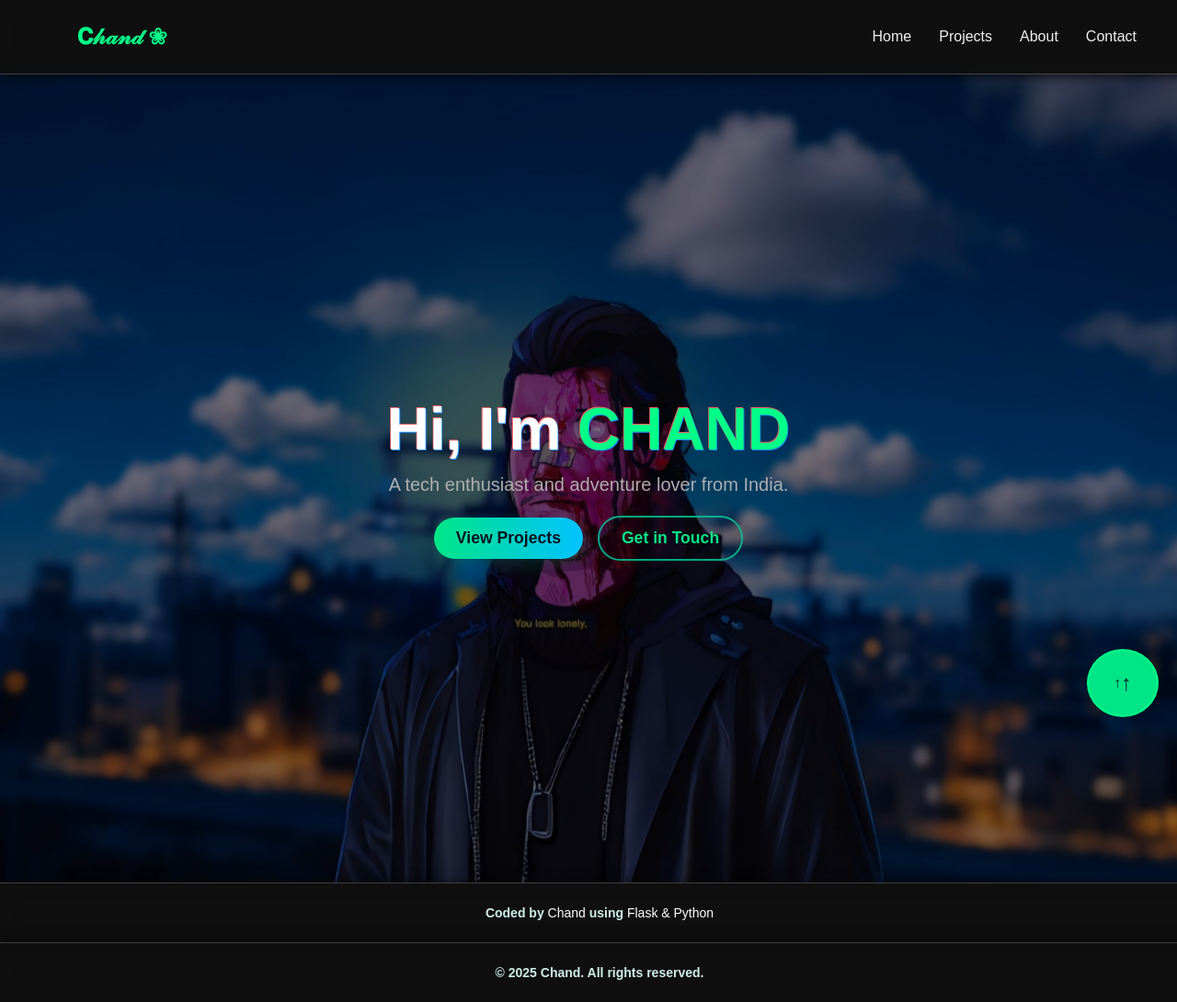
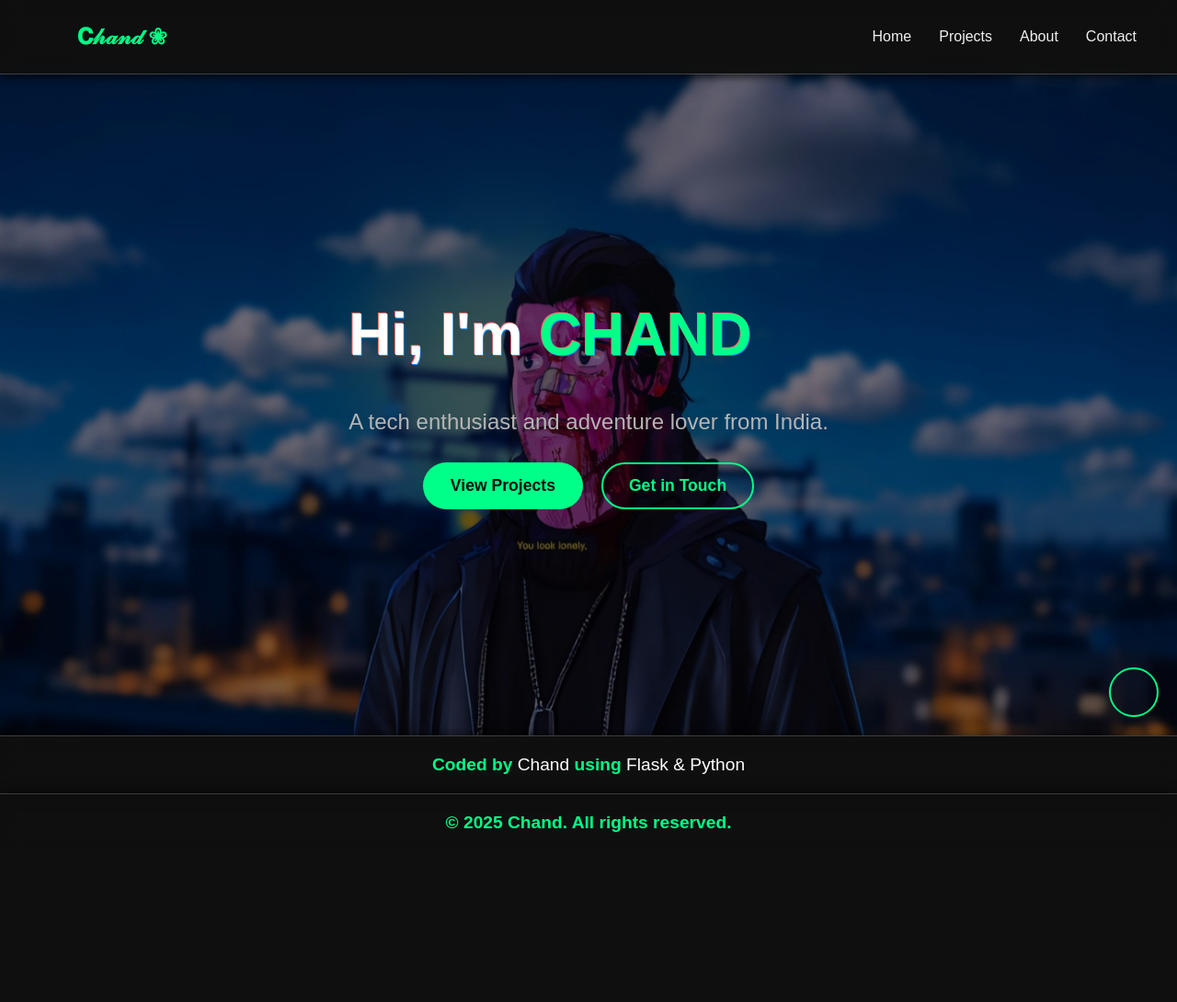
Before and after one commit to skchand786/crispy-chiken, a Flask app: page / in a window 1280 px wide. Shown: the whole page at 92% size. After the commit the page ends 905 px from the top, so only its background shows below. Run offline with Flask 3, Linux system fonts and the light colour scheme.

Commit message:
Update home.html

```diff
--- a/templates/home.html
+++ b/templates/home.html
@@ -3,107 +3,17 @@
 {% block title %}Home - My Professional Portfolio{% endblock %}
 
 {% block content %}
-<style>
-    /* Basic styles to ensure the hero content stacks vertically and centers */
-    .hero-section {
-        /* background image / height may be set in base.css or inline elsewhere */
-        padding: 80px 20px;
-        display: flex;
-        align-items: center;
-        justify-content: center;
-    }
-
-    .intro {
-        max-width: 1100px;
-        width: 100%;
-        text-align: center; /* center align the text */
-        color: #fff;
-        /* optional backdrop for readability if background is busy */
-        /* background: rgba(0,0,0,0.2); padding: 30px; border-radius: 8px; */
-    }
-
-    .intro h1 {
-        font-size: 64px;
-        margin: 0 0 12px 0;
-        font-weight: 800;
-    }
-
-    #bruteforce-name {
-        color: #00ffd0; /* fallback color before animation changes it */
-        -webkit-text-stroke: 0.5px rgba(0,0,0,0.15);
-    }
-
-    .intro p {
-        font-size: 20px;
-        margin: 0 0 22px 0;
-        opacity: 0.95;
-    }
-
-    .buttons {
-        display: inline-flex;
-        gap: 16px;
-        align-items: center;
-        justify-content: center;
-    }
-
-    .btn, .btn-outline {
-        padding: 12px 24px;
-        border-radius: 999px;
-        text-decoration: none;
-        font-weight: 600;
-        transition: transform 0.15s ease, box-shadow 0.15s ease;
-    }
-
-    .btn {
-        background: linear-gradient(90deg,#00e686,#00c2ff);
-        color: #0b1320;
-        border: none;
-        box-shadow: 0 6px 18px rgba(0,198,150,0.18);
-    }
-
-    .btn:hover { transform: translateY(-3px); }
-
-    .btn-outline {
-        background: transparent;
-        color: #00e686;
-        border: 2px solid rgba(0,198,150,0.85);
-    }
-
-    .btn-outline:hover { transform: translateY(-3px); box-shadow: 0 6px 18px rgba(0,198,150,0.08); }
-
-    /* Scroll-to-top button minimal styling */
-    .scroll-top-btn {
-        position: fixed;
-        right: 20px;
-        bottom: 20px;
-        background: #00e686;
-        color: #042028;
-        padding: 10px 12px;
-        border-radius: 50%;
-        cursor: pointer;
-        box-shadow: 0 6px 18px rgba(0,0,0,0.2);
-        z-index: 999;
-    }
-
-    footer {
-        text-align: center;
-        padding: 24px 12px;
-        color: #cfeee6;
-        font-size: 14px;
-    }
-</style>
-
 <div class="hero-section">
     <div class="intro">
-        <!-- Stacked & centered layout: heading on top, description below -->
-        <h1>Hi, I'm <span id="bruteforce-name">CHAND</span></h1>
-
-        <!-- This line will now appear below the heading, not to the side -->
-        <p>A tech enthusiast and adventure lover from India.</p>
-
-        <div class="buttons">
-            <a href="/projects" class="btn">View Projects</a>
-            <a href="/contact" class="btn-outline">Get in Touch</a>
+        <div style="display: flex; flex-direction: column; align-items: flex-start;">
+            <h1>Hi, I'm <span id="bruteforce-name">CHAND</span></h1>
+            <div>
+                <p>A tech enthusiast and adventure lover from India.</p>
+                <div class="buttons">
+                    <a href="/projects" class="btn">View Projects</a>
+                    <a href="/contact" class="btn-outline">Get in Touch</a>
+                </div>
+            </div>
         </div>
     </div>
 </div>
@@ -117,7 +27,7 @@
     <p></p>
 </footer>
 
-<!-- Scroll to Top Script & Bruteforce Animation -->
+<!-- Scroll to Top Script -->
 <script>
     function scrollToTop() {
         window.scrollTo({ top: 0, behavior: 'smooth' });
@@ -129,7 +39,7 @@
         const nameElement = document.getElementById("bruteforce-name");
         const totalDuration = 1000; // 1 second
         const intervalDuration = 30; // Faster updates for hacker effect
-        const steps = Math.max(1, Math.floor(totalDuration / intervalDuration)); // ensure integer steps
+        const steps = totalDuration / intervalDuration; // Number of steps to complete in 1 second
         let step = 0;
 
         function randomChar() {
@@ -140,8 +50,7 @@
         function updateText() {
             let displayText = "";
             for (let i = 0; i < targetText.length; i++) {
-                // probabilistic reveal across steps
-                if ((step / steps) > Math.random()) {
+                if (step / steps > Math.random()) {
                     displayText += targetText[i];
                 } else {
                     displayText += randomChar();
@@ -153,9 +62,9 @@
                 step++;
                 setTimeout(updateText, intervalDuration);
             } else {
-                nameElement.textContent = targetText; // ensure final text is correct
-                nameElement.style.transition = "color 0.3s ease";
-                nameElement.style.color = "#00ff88"; // final hacker-style green color
+                nameElement.textContent = targetText; // Ensure the final text is correct
+                nameElement.style.transition = "color 0.3s ease"; // Add a final effect
+                nameElement.style.color = "#00ff88"; // Change to a hacker-style green color
             }
         }
 
```
